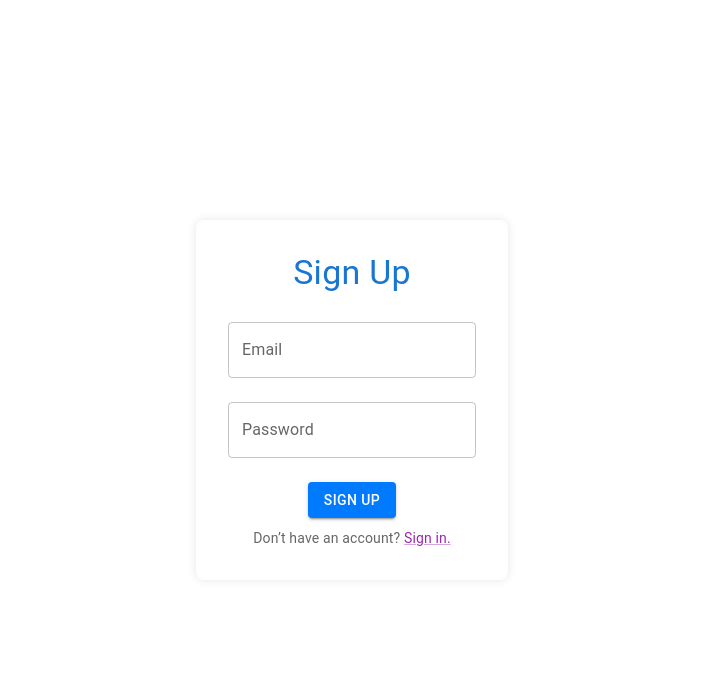
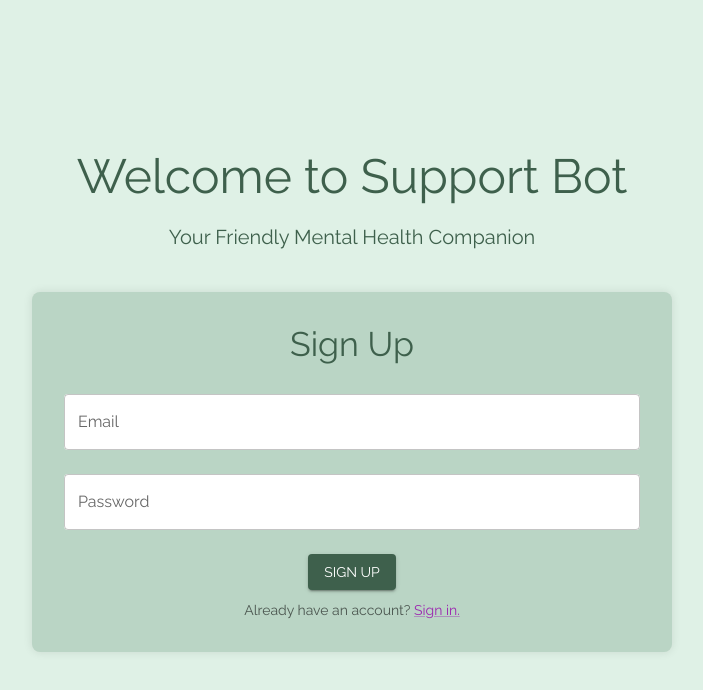
Before and after one commit to hariniavula/ai-mental-health-bot, a Next.js app: page /sign-up in a window 1280 px wide. Shown: the top 690 px of the page, without its empty margins (288-991 px from the left). Built offline with nearby package versions, Linux system fonts and the light colour scheme; no server answers.

Commit message:
changes to style

```diff
--- a/app/sign-up/page.js
+++ b/app/sign-up/page.js
@@ -1,12 +1,18 @@
-'use client'
+'use client';
 import { useState } from 'react';
 import { Button, Link, TextField, Typography, Container, Box } from '@mui/material';
-import {useCreateUserWithEmailAndPassword} from 'react-firebase-hooks/auth';
-import {auth} from '@/app/firebase/config'
-import { useRouter } from 'next/navigation'
+import { useCreateUserWithEmailAndPassword } from 'react-firebase-hooks/auth';
+import { auth } from '@/app/firebase/config';
+import { useRouter } from 'next/navigation';
 import { toast } from "react-hot-toast";
+import { createTheme, ThemeProvider } from '@mui/material/styles';
+import '@fontsource/raleway'; // Import Raleway font
 
-
+const theme = createTheme({
+  typography: {
+    fontFamily: 'Raleway, Arial',
+  },
+});
 
 const Signup = () => {
   const [email, setEmail] = useState('');
@@ -20,7 +26,7 @@ const Signup = () => {
       event.preventDefault();
       handleSignup();
     }
-  }
+  };
 
   const handleSignup = async () => {
     try {
@@ -38,29 +44,46 @@ const Signup = () => {
     }
   };
 
-
-
-
   return (
-    <Container maxWidth="xl"
+    <ThemeProvider theme={theme}>
+      <Container
+        maxWidth="xl"
         sx={{
           height: '100vh',
           display: 'flex',
+          flexDirection: 'column',
           justifyContent: 'center',
           alignItems: 'center',
-    }}>
+          backgroundColor: '#DFF1E6',
+        }}
+      >
         <Box
+          sx={{
+            textAlign: 'center',
+            marginBottom: '2rem',
+          }}
+        >
+          <Typography variant="h3" color="#3E604C" gutterBottom>
+            Welcome to Support Bot
+          </Typography>
+          <Typography variant="h6" color="#3E604C" gutterBottom>
+          Your Friendly Mental Health Companion
+          </Typography>
+        </Box>
+
+        <Box
+          width="80vh"
           sx={{
             display: 'flex',
             flexDirection: 'column',
             alignItems: 'center',
-          backgroundColor: '#ffffff',
+            backgroundColor: '#BAD5C5',
             padding: '2rem',
             borderRadius: '8px',
             boxShadow: '0px 0px 10px rgba(0, 0, 0, 0.1)',
           }}
         >
-        <Typography variant="h4" color="primary" gutterBottom>
+          <Typography variant="h4" color="#3E604C" gutterBottom>
             Sign Up
           </Typography>
           <TextField
@@ -70,6 +93,11 @@ const Signup = () => {
             margin="normal"
             value={email}
             onChange={(e) => setEmail(e.target.value)}
+            InputProps={{
+              sx: {
+                backgroundColor: '#ffffff',
+              },
+            }}
           />
           <TextField
             label="Password"
@@ -80,30 +108,35 @@ const Signup = () => {
             value={password}
             onChange={(e) => setPassword(e.target.value)}
             onKeyPress={handleKeyPress}
+            InputProps={{
+              sx: {
+                backgroundColor: '#ffffff',
+              },
+            }}
           />
 
           <Button
             variant="contained"
-          color="primary"
             onClick={handleSignup}
             sx={{
               marginTop: '1rem',
-            backgroundColor: '#007bff',
+              backgroundColor: '#3E604C',
               '&:hover': {
-              backgroundColor: '#0056b3',
+                backgroundColor: '#2C4A3B',
               },
             }}
           >
             Sign Up
           </Button>
-        <Typography variant="body2" align="center" color="textSecondary" style={{marginTop: '10px' }}>
-          Don’t have an account?{' '}
+          <Typography variant="body2" align="center" color="textSecondary" style={{ marginTop: '10px' }}>
+            Already have an account?{' '}
             <Link href="/sign-in" color="secondary">
               Sign in.
             </Link>
           </Typography>
         </Box>
       </Container>
+    </ThemeProvider>
   );
 };
 
--- a/package.json
+++ b/package.json
@@ -11,6 +11,10 @@
   "dependencies": {
     "@emotion/react": "^11.13.0",
     "@emotion/styled": "^11.13.0",
+    "@fontsource/raleway": "^5.0.19",
+    "@fortawesome/fontawesome-svg-core": "^6.6.0",
+    "@fortawesome/free-solid-svg-icons": "^6.6.0",
+    "@fortawesome/react-fontawesome": "^0.2.2",
     "@mui/material": "^5.16.7",
     "firebase": "^10.13.0",
     "next": "14.2.5",
```
Also changed, not shown: app/page.js (+63 -33 lines), app/sign-in/page.js (+52 -16 lines), 1 other file (tests, documents, lock files or other folders). Lines whose indentation alone changed are shown as unchanged.
